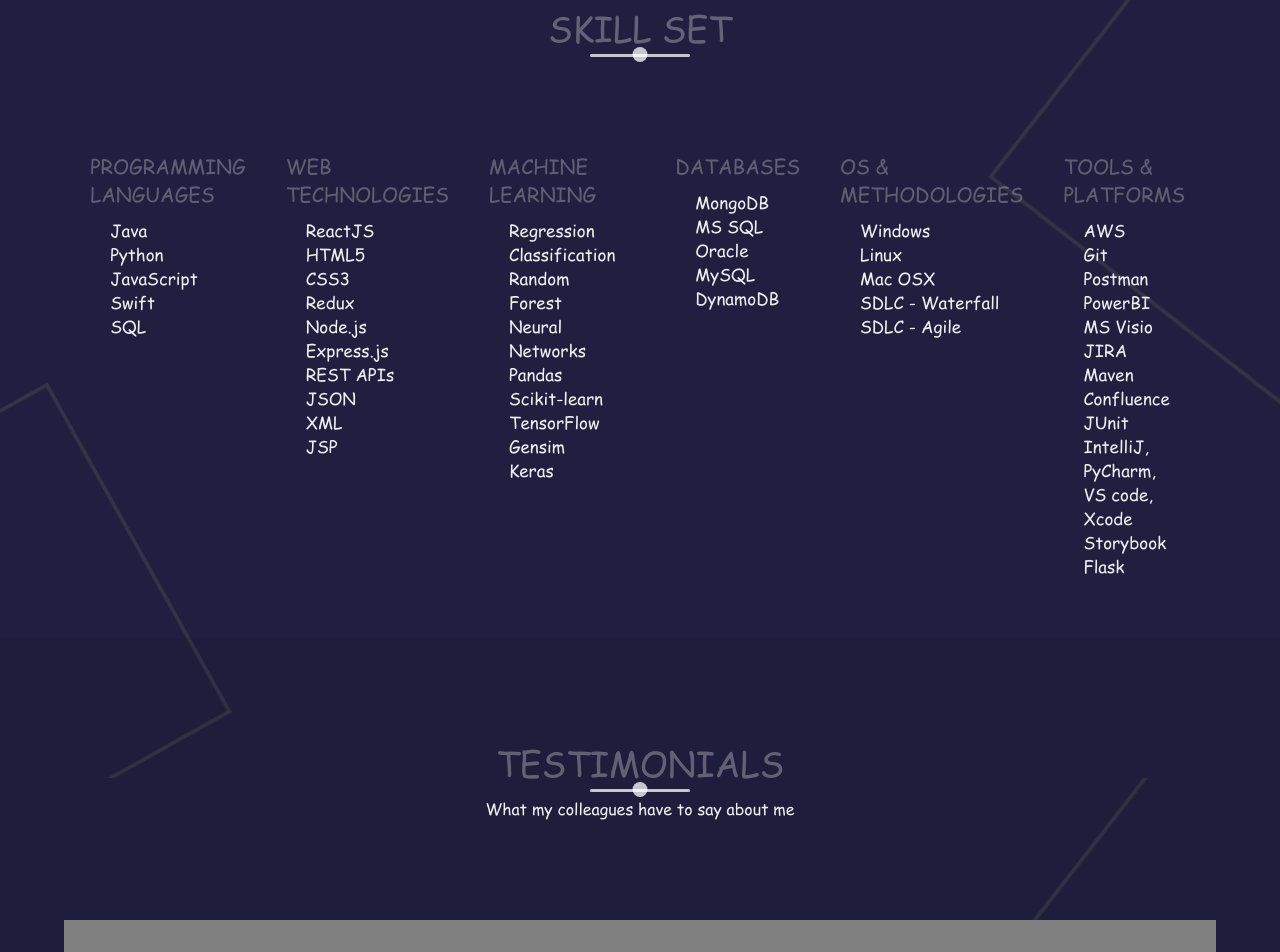
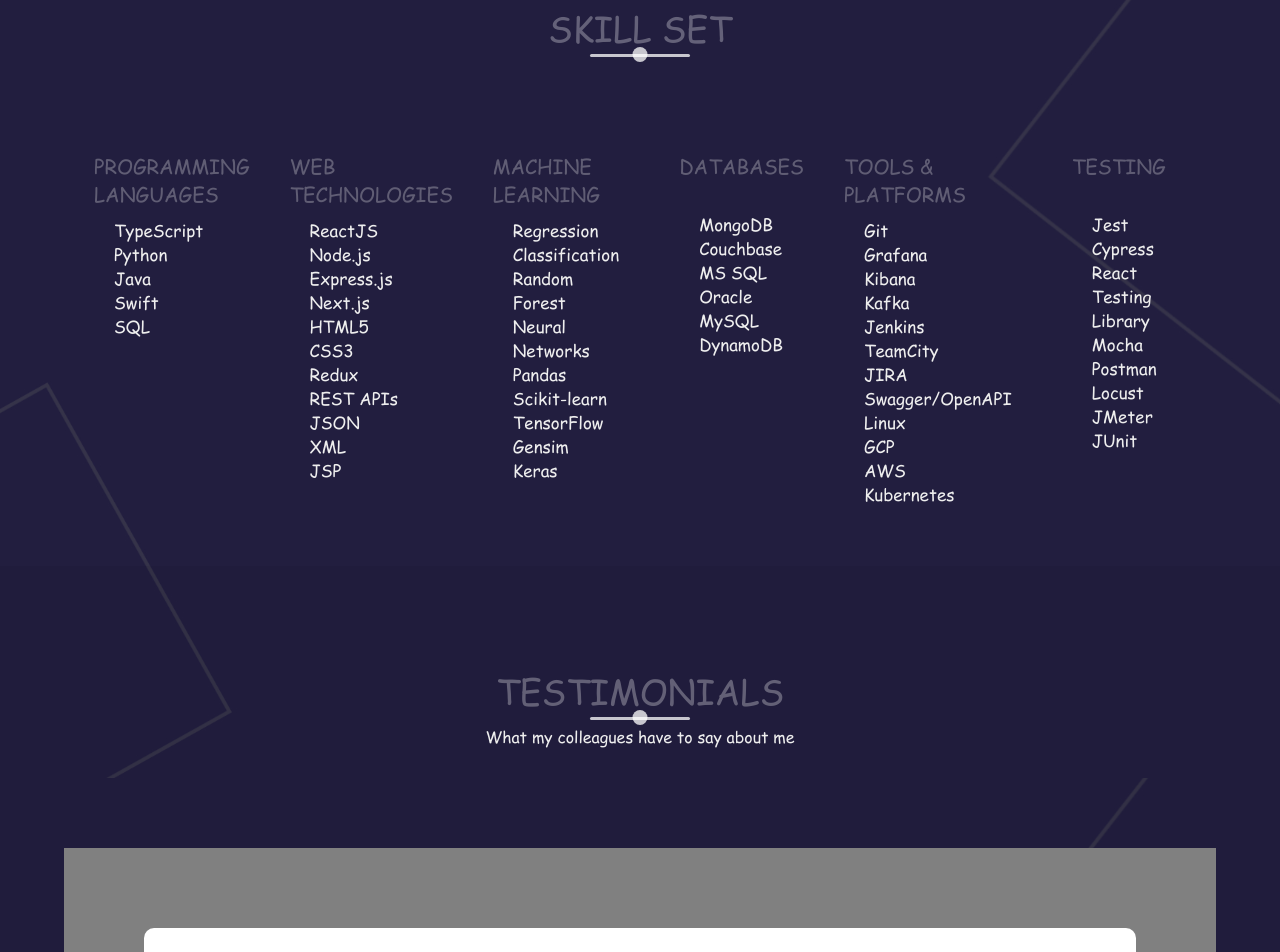
Before and after one commit to mihirsalunke/mihirsalunke.github.io, a plain HTML site: page index.html in a window 1280 px wide. Shown: the part 4022-4974 px from the top of the page. Drawn offline with nearby package versions, Linux system fonts and the light colour scheme.

Commit message:
updated skills

```diff
--- a/css/main.css
+++ b/css/main.css
@@ -320,6 +320,7 @@ li{
     font-weight: 300;
     margin-bottom: 1rem;
     opacity: 0.3;
+    min-height: 50px;
 }
 
 .skills ul{
@@ -750,6 +751,11 @@ form{
         margin-top: 20px;
         text-align: center;
     }
+
+    .skills h1{
+        min-height: 20px;
+    }
+
     .skill li{
         margin: 5px;
     }
--- a/index.html
+++ b/index.html
@@ -187,22 +187,25 @@
                 <div class="skill" data-aos="fade-in" data-aos-delay="300">
                     <h1>Programming Languages</h1>
                     <ul class="languages">
+                        <li>TypeScript</li>
+                        <li>Python</li>
                         <li>Java</li>
-                        <li>Python</li>
-                        <li>JavaScript</li>
                         <li>Swift</li>
                         <li>SQL</li>
                     </ul>
                 </div>
                 <div class="skill" data-aos="fade-in" data-aos-delay="600">
-                    <h1>Web Technologies</h1>
+                    <div class="skill-heading">
+                        <h1>Web Technologies</h1>
+                    </div>
                     <ul class="web">
                         <li>ReactJS</li>
+                        <li>Node.js</li>
+                        <li>Express.js</li>
+                        <li>Next.js</li>
                         <li>HTML5</li>
                         <li>CSS3</li>
                         <li>Redux</li>
-                        <li>Node.js</li>
-                        <li>Express.js</li>
                         <li>REST APIs</li>
                         <li>JSON</li>
                         <li>XML</li>
@@ -227,6 +230,7 @@
                     <h1>Databases</h1>
                     <ul class="databases">
                         <li>MongoDB</li>
+                        <li>Couchbase</li>
                         <li>MS SQL</li>
                         <li>Oracle</li>
                         <li>MySQL</li>
@@ -234,30 +238,33 @@
                     </ul>
                 </div>
                 <div class="skill" data-aos="fade-in" data-aos-delay="1500">
-                    <h1>OS & Methodologies</h1>
-                    <ul class="os-and-methodologies">
-                        <li>Windows</li>
+                    <h1>Tools & Platforms</h1>
+                    <ul class="tools">
+                        <li>Git</li>
+                        <li>Grafana</li>
+                        <li>Kibana</li>
+                        <li>Kafka</li>
+                        <li>Jenkins</li>
+                        <li>TeamCity</li>
+                        <li>JIRA</li>
+                        <li>Swagger/OpenAPI</li>
                         <li>Linux</li>
-                        <li>Mac OSX</li>
-                        <li>SDLC - Waterfall</li>
-                        <li>SDLC - Agile</li>
+                        <li>GCP</li>
+                        <li>AWS</li>
+                        <li>Kubernetes</li>
                     </ul>
                 </div>
                 <div class="skill" data-aos="fade-in" data-aos-delay="1800">
-                    <h1>Tools & Platforms</h1>
-                    <ul class="tools">
-                        <li>AWS</li>
-                        <li>Git</li>
+                    <h1>Testing</h1>
+                    <ul class="testing">
+                        <li>Jest</li>
+                        <li>Cypress</li>
+                        <li>React Testing Library</li>
+                        <li>Mocha</li>
                         <li>Postman</li>
-                        <li>PowerBI</li>
-                        <li>MS Visio</li>
-                        <li>JIRA</li>
-                        <li>Maven</li>
-                        <li>Confluence</li>
+                        <li>Locust</li>
+                        <li>JMeter</li>
                         <li>JUnit</li>
-                        <li>IntelliJ, PyCharm, VS code, Xcode</li>
-                        <li>Storybook</li>
-                        <li>Flask</li>
                     </ul>
                 </div>
             </div>
```
